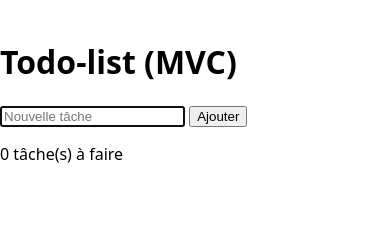
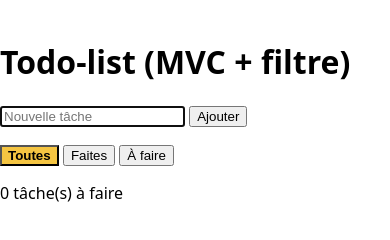
Before and after one commit to blinkchandi/tp1-andriamihamina, a plain HTML site: page index.html in a window 390 px wide. Drawn offline with Linux system fonts and the light colour scheme.

Commit message:
Filtre en MVC

```diff
--- a/TodoController.js
+++ b/TodoController.js
@@ -1,6 +1,10 @@
 // CONTROLLER : traduit les actions de la vue en opérations sur le modèle.
 export class TodoController {
+  #filtre = 'toutes'; // filtre courant : état de présentation, mémorisé ici
+
   constructor(model, view) {
+    this.model = model;
+    this.view = view;
     view.bindAdd(title => {
       try {
         model.add(title);
@@ -11,6 +15,14 @@ export class TodoController {
     });
     view.bindToggle(id => model.toggle(id));
     view.bindRemove(id => model.remove(id));
-    model.subscribe(todos => view.render(todos)); // la vue observe le modèle
+    view.bindFilter(nom => {
+      this.#filtre = nom;
+      this.#afficher();
+    });
+    model.subscribe(() => this.#afficher()); // la vue observe le modèle
+  }
+  #afficher() {
+    this.view.render(this.model.filtrer(this.#filtre), this.model.restantes());
+    this.view.showFiltre(this.#filtre);
   }
 }
--- a/TodoModel.js
+++ b/TodoModel.js
@@ -23,6 +23,16 @@ export class TodoModel {
   all() {
     return this.#todos.map(t => ({ ...t }));
   } // copie défensive
+  filtrer(nom) {
+    const todos = this.all();
+    if (nom === 'toutes') return todos;
+    if (nom === 'faites') return todos.filter(t => t.done);
+    if (nom === 'a-faire') return todos.filter(t => !t.done);
+    throw new Error(`Filtre inconnu : ${nom}`);
+  }
+  restantes() {
+    return this.#todos.filter(t => !t.done).length;
+  }
 
   subscribe(fn) {
     this.#listeners.push(fn);
--- a/TodoView.js
+++ b/TodoView.js
@@ -7,8 +7,9 @@ export class TodoView {
     this.list = root.querySelector('ul');
     this.counter = root.querySelector('.counter');
     this.error = root.querySelector('.error');
+    this.filtres = root.querySelectorAll('[data-filtre]');
   }
-  render(todos) {
+  render(todos, restantes) {
     this.list.innerHTML = '';
     for (const t of todos) {
       const li = document.createElement('li');
@@ -19,10 +20,13 @@ export class TodoView {
       li.querySelector('button').onclick = () => this.onRemove?.(t.id);
       this.list.append(li);
     }
-    this.counter.textContent = `${todos.filter(t => !t.done).length} tâche(s) à faire`;
+    this.counter.textContent = `${restantes} tâche(s) à faire`; // nombre fourni, pas calculé ici
   }
   showError(msg) {
     this.error.textContent = msg;
+  }
+  showFiltre(nom) {
+    for (const b of this.filtres) b.classList.toggle('actif', b.dataset.filtre === nom);
   }
   bindAdd(handler) {
     this.form.addEventListener('submit', e => {
@@ -37,4 +41,7 @@ export class TodoView {
   bindRemove(handler) {
     this.onRemove = handler;
   }
+  bindFilter(handler) {
+    for (const b of this.filtres) b.addEventListener('click', () => handler(b.dataset.filtre));
+  }
 }
--- a/index.html
+++ b/index.html
@@ -19,14 +19,23 @@
       li {
         margin: 6px 0;
       }
+      .actif {
+        background: #f5c542;
+        font-weight: bold;
+      }
     </style>
   </head>
   <body>
-    <h1>Todo-list (MVC)</h1>
+    <h1>Todo-list (MVC + filtre)</h1>
     <div id="app">
       <form>
         <input placeholder="Nouvelle tâche" autofocus /> <button>Ajouter</button>
       </form>
+      <p class="filtres">
+        <button type="button" data-filtre="toutes">Toutes</button>
+        <button type="button" data-filtre="faites">Faites</button>
+        <button type="button" data-filtre="a-faire">À faire</button>
+      </p>
       <p class="error"></p>
       <ul></ul>
       <p class="counter"></p>
```
Also changed, not shown: TodoModel.test.js (+13 -0 lines).
